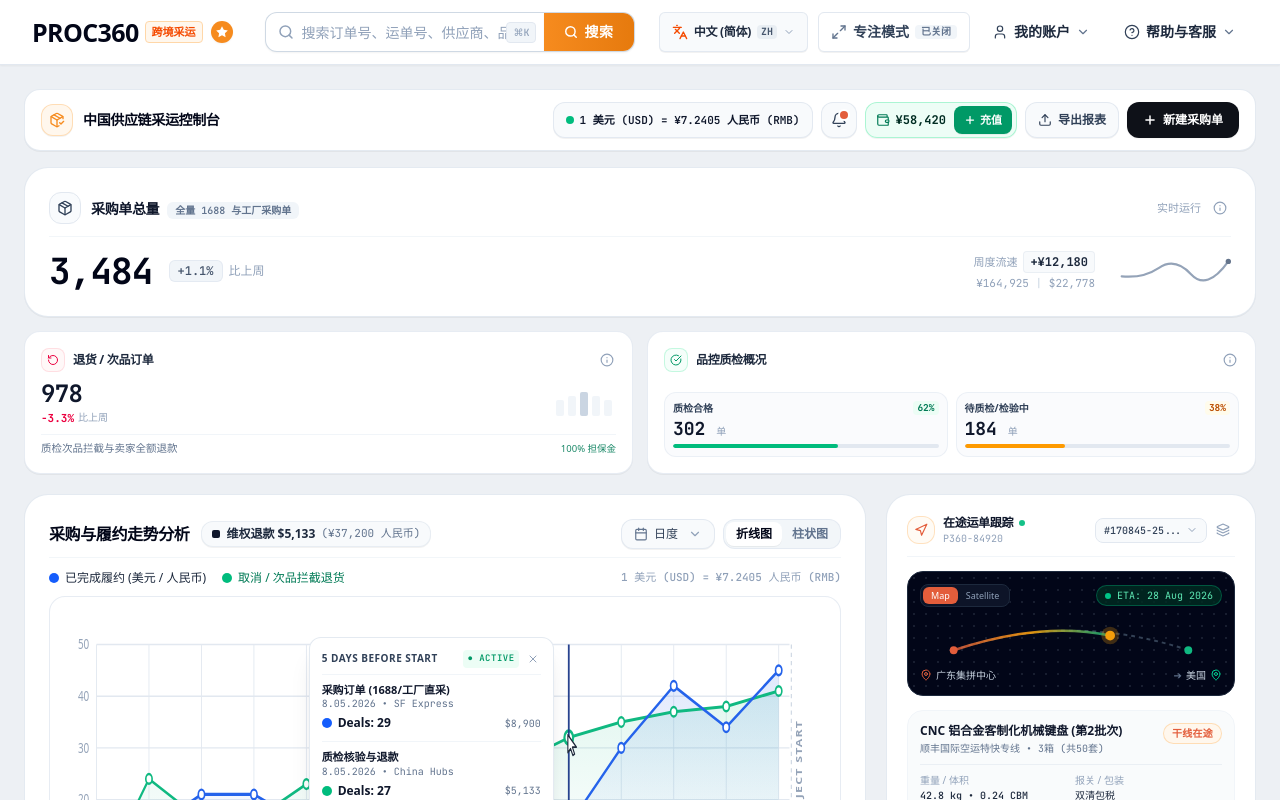
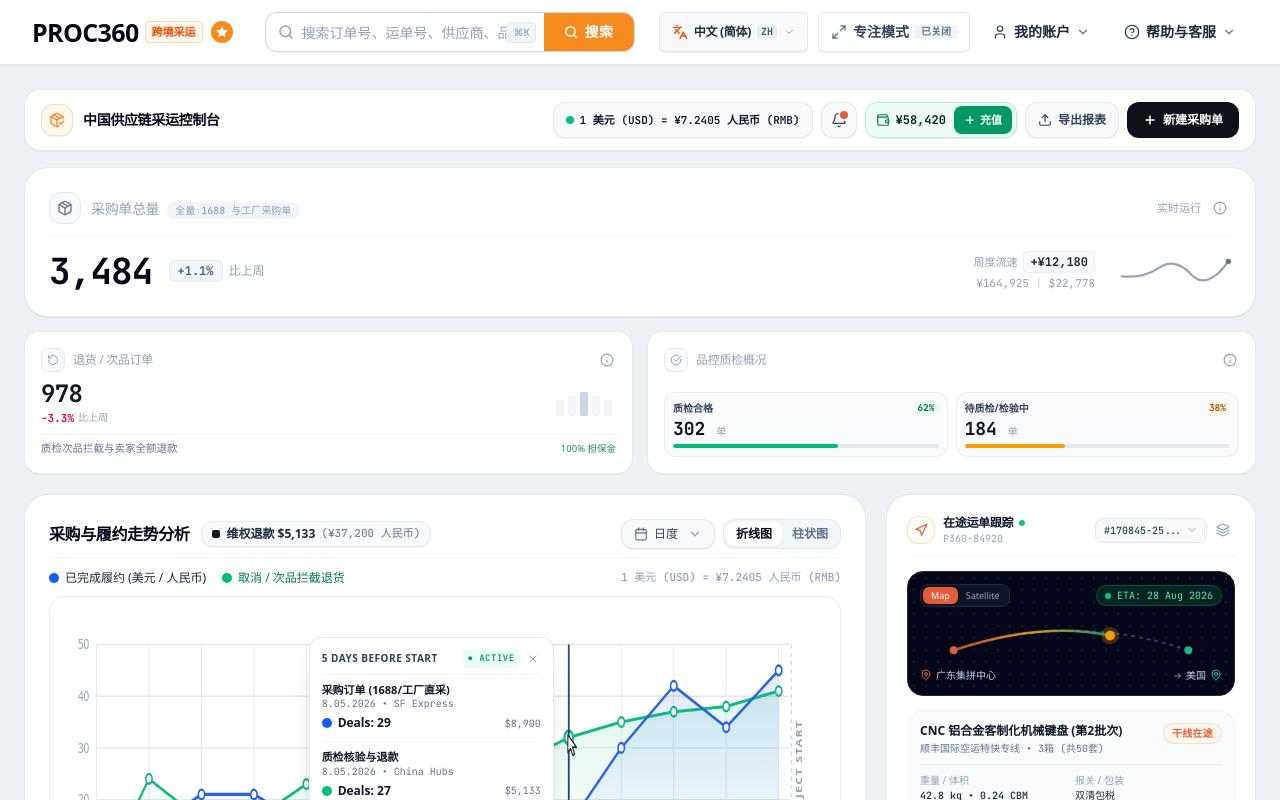
Before and after one commit to G00dhead/Proc361, a React (Vite) app: page / in a window 1280 px wide. Shown: the top 800 px of the page. Built offline with nearby package versions, Linux system fonts and the light colour scheme; a web font is replaced by a local one.

Commit message:
refactor: update search button and dashboard styles
- Add interactive behavior and accessibility focus to the search button
- Refine dashboard typography and icon color palette for better visual hierarchy

```diff
--- a/src/components/MenuBar.tsx
+++ b/src/components/MenuBar.tsx
@@ -294,8 +294,10 @@
               {/* Optimized High-Contrast Search Button */}
               <button
                 type="submit"
+                id="header-search-submit-btn"
+                onClick={handleSearchSubmit}
                 aria-label={language === 'zh' ? '搜索采购订单' : 'Search procurement orders'}
-                className="h-full bg-gradient-to-r from-[#f68b1e] to-[#e67a0d] hover:from-[#e07d17] hover:to-[#d46d04] active:scale-[0.98] text-white font-bold text-xs sm:text-sm px-4 sm:px-5 transition-all uppercase tracking-wider shrink-0 cursor-pointer flex items-center justify-center gap-1.5 shadow-xs select-none min-h-[40px]"
+                className="h-full bg-[#f68b1e] hover:bg-[#e07d17] active:bg-[#d46d04] text-white font-bold text-xs sm:text-sm px-4 sm:px-5 transition-colors uppercase tracking-wider shrink-0 cursor-pointer flex items-center justify-center gap-1.5 shadow-none select-none min-h-[40px] focus:outline-none focus:ring-2 focus:ring-orange-400 focus:ring-offset-1"
               >
                 <Search className="w-3.5 h-3.5 stroke-[2.5]" />
                 <span>{t('searchBtn')}</span>
--- a/src/components/SourcingAnalyticsSection.tsx
+++ b/src/components/SourcingAnalyticsSection.tsx
@@ -343,12 +343,12 @@
             {/* Header */}
             <div className="flex items-center justify-between pb-3 border-b border-slate-100/90">
               <div className="flex items-center gap-2.5">
-                <div className="w-8 h-8 rounded-xl border border-slate-200 flex items-center justify-center text-slate-700 bg-slate-50/80">
-                  <Package className="w-4 h-4 text-slate-700" />
+                <div className="w-8 h-8 rounded-xl border border-slate-200 flex items-center justify-center text-slate-500 bg-slate-50/80">
+                  <Package className="w-4 h-4 text-slate-500" />
                 </div>
                 <div>
-                  <span className="text-xs sm:text-sm font-bold text-slate-900 tracking-tight">{t.totalOrders}</span>
-                  <span className="ml-2 px-2 py-0.5 rounded-md bg-slate-100 text-slate-500 font-mono text-[10px] font-semibold">
+                  <span className="text-xs sm:text-sm font-medium text-slate-400 tracking-tight">{t.totalOrders}</span>
+                  <span className="ml-2 px-2 py-0.5 rounded-md bg-slate-100 text-slate-400 font-mono text-[10px] font-medium">
                     {t.all1688FactoryPos}
                   </span>
                 </div>
@@ -427,10 +427,10 @@
               {/* Header */}
               <div className="flex items-center justify-between">
                 <div className="flex items-center gap-2">
-                  <div className="w-6 h-6 rounded-lg border border-rose-200/60 flex items-center justify-center text-rose-600 bg-rose-50/50">
-                    <RotateCcw className="w-3 h-3 text-rose-600" />
-                  </div>
-                  <span className="text-xs font-bold text-slate-800 tracking-tight">{t.returnsOrders}</span>
+                  <div className="w-6 h-6 rounded-lg border border-slate-200 flex items-center justify-center text-slate-400 bg-slate-50/50">
+                    <RotateCcw className="w-3 h-3 text-slate-400" />
+                  </div>
+                  <span className="text-xs font-medium text-slate-400 tracking-tight">{t.returnsOrders}</span>
                 </div>
                 <Tooltip
                   title={t.returnsOrders}
@@ -482,10 +482,10 @@
               {/* Header */}
               <div className="flex items-center justify-between">
                 <div className="flex items-center gap-2">
-                  <div className="w-6 h-6 rounded-lg border border-emerald-200/60 flex items-center justify-center text-emerald-600 bg-emerald-50/50">
-                    <CheckCircle className="w-3 h-3 text-emerald-600" />
-                  </div>
-                  <span className="text-xs font-bold text-slate-800 tracking-tight">{t.fulfilledOrders}</span>
+                  <div className="w-6 h-6 rounded-lg border border-slate-200 flex items-center justify-center text-slate-400 bg-slate-50/50">
+                    <CheckCircle className="w-3 h-3 text-slate-400" />
+                  </div>
+                  <span className="text-xs font-medium text-slate-400 tracking-tight">{t.fulfilledOrders}</span>
                 </div>
                 <Tooltip
                   title={t.fulfilledOrders}
```
